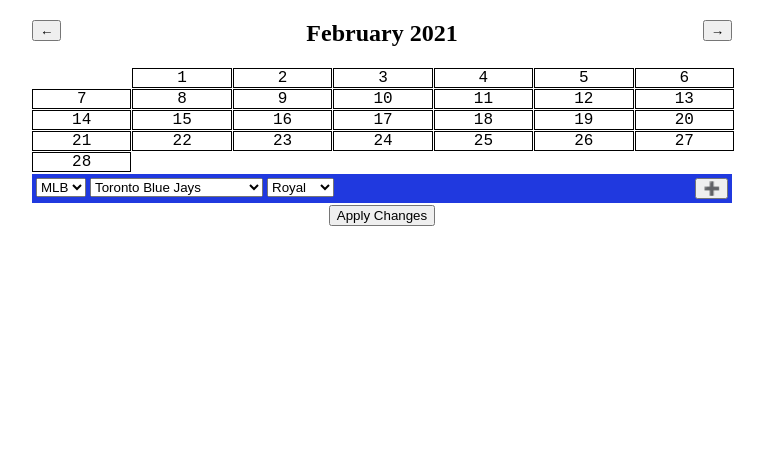
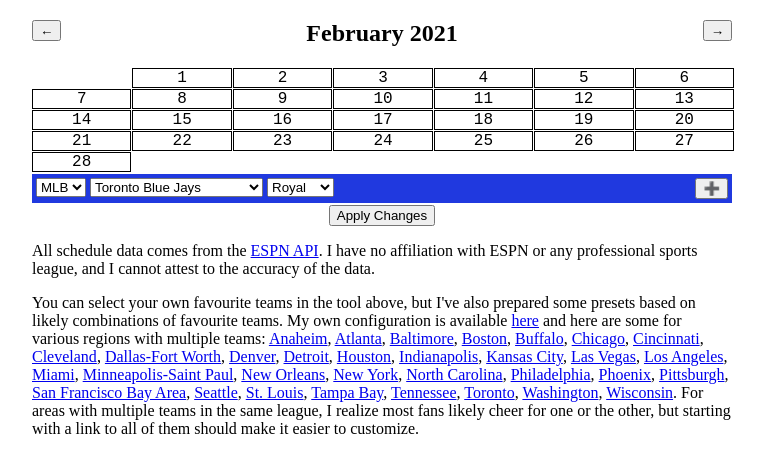
Before and after one commit to jdw1996/sports-schedule, a React (Create React App) app: page / in a window 1280 px wide. Shown: the top 472 px of the page, without its empty margins (258-1023 px from the left). Built offline with nearby package versions, Linux system fonts and the light colour scheme.

Commit message:
Add explanatory text and presets

```diff
--- a/src/index.css
+++ b/src/index.css
@@ -6,6 +6,10 @@
 
 button {
   display: inline-block;
+}
+
+p {
+  text-align: left;
 }
 
 .next-button,
--- a/src/index.tsx
+++ b/src/index.tsx
@@ -6,6 +6,7 @@
 import { getSchedule } from './espn-client';
 import { Game } from './games';
 import './index.css';
+import { presets } from './presets';
 import { LEAGUES, TEAMS } from './teams';
 
 const ADD_SYMBOL = '➕';
@@ -126,11 +127,13 @@
         }}
         value={pendingTeam}
       >
-        {Object.entries(TEAMS.get(pendingLeague) ?? {}).map(([teamCode, teamName]) => (
-          <option key={teamCode} value={teamCode}>
-            {teamName}
-          </option>
-        ))}
+        {Object.entries(TEAMS.get(pendingLeague) ?? {})
+          .sort(([, teamName1], [, teamName2]) => teamName1.localeCompare(teamName2))
+          .map(([teamCode, teamName]) => (
+            <option key={teamCode} value={teamCode}>
+              {teamName}
+            </option>
+          ))}
       </select>
       <select
         className="colour-select"
@@ -295,6 +298,27 @@
 ReactDOM.render(
   <React.StrictMode>
     <App />
+    <p>
+      All schedule data comes from the{' '}
+      <a href="https://gist.github.com/akeaswaran/b48b02f1c94f873c6655e7129910fc3b">ESPN API</a>. I have no affiliation
+      with ESPN or any professional sports league, and I cannot attest to the accuracy of the data.
+    </p>
+    <p>
+      You can select your own favourite teams in the tool above, but I&apos;ve also prepared some presets based on
+      likely combinations of favourite teams. My own configuration is available{' '}
+      <a href="/sports-schedule?MLB_TOR=Royal&NHL_TOR=Navy&NBA_TOR=Purple&MLB_NYM=Orange&NFL_BUF=Red">here</a> and here
+      are some for various regions with multiple teams:{' '}
+      {presets.map(([location, query], idx) => (
+        <>
+          {idx === 0 || <span>, </span>}
+          <a key={location} href={`/sports-schedule${query}`}>
+            {location}
+          </a>
+        </>
+      ))}
+      . For areas with multiple teams in the same league, I realize most fans likely cheer for one or the other, but
+      starting with a link to all of them should make it easier to customize.
+    </p>
   </React.StrictMode>,
   document.getElementById('root'),
 );
--- /dev/null
+++ b/src/presets.ts
@@ -0,0 +1,37 @@
+export const presets: [string, string][] = [
+  ['Anaheim', '?MLB_LAA=Red&NHL_ANA=Orange'],
+  ['Atlanta', '?MLB_ATL=Navy&NBA_ATL=Red&NFL_ATL=Black'],
+  ['Baltimore', '?MLB_BAL=Orange&NFL_BAL=Purple'],
+  ['Boston', '?MLB_BOS=Red&NBA_BOS=Green&NFL_NE=Navy&NHL_BOS=Yellow'],
+  ['Buffalo', '?NFL_BUF=Royal&NHL_BUF=Yellow'],
+  ['Chicago', '?MLB_CHC=Royal&MLB_CHW=Silver&NBA_CHI=Black&NFL_CHI=Orange&NHL_CHI=Red'],
+  ['Cincinnati', '?MLB_CIN=Red&NFL_CIN=Orange'],
+  ['Cleveland', '?MLB_CLE=Navy&NBA_CLE=Brick&NFL_CLE=Orange'],
+  ['Dallas-Fort Worth', '?MLB_TEX=Red&NBA_DAL=Royal&NFL_DAL=Navy&NHL_DAL=Green'],
+  ['Denver', '?MLB_COL=Purple&NBA_DEN=Sky&NFL_DEN=Orange&NHL_COL=Brick'],
+  ['Detroit', '?MLB_DET=Orange&NBA_DET=Royal&NFL_DET=Silver&NHL_DET=Red'],
+  ['Houston', '?MLB_HOU=Orange&NBA_HOU=Red&NFL_HOU=Navy'],
+  ['Indianapolis', '?NBA_IND=Yellow&NFL_IND=Royal'],
+  ['Kansas City', '?MLB_KC=Royal&NFL_KC=Red'],
+  ['Las Vegas', '?NFL_LV=Black&NHL_VGS=Gold'],
+  ['Los Angeles', '?MLB_LAD=Royal&NBA_LAC=Red&NBA_LAL=Purple&NFL_LAC=Sky&NFL_LAR=Yellow&NHL_LA=Black'],
+  ['Miami', '?MLB_MIA=Sky&NBA_MIA=Black&NFL_MIA=Teal&NHL_FLA=Red'],
+  ['Minneapolis-Saint Paul', '?MLB_MIN=Red&NBA_MIN=Navy&NFL_MIN=Purple&NHL_MIN=Green'],
+  ['New Orleans', '?NBA_NO=Navy&NFL_NO=Gold'],
+  [
+    'New York',
+    '?MLB_NYM=Pink&MLB_NYY=Navy&NBA_BKN=Black&NBA_NY=Orange&NFL_NYG=Silver&NFL_NYJ=Green&NHL_NJ=Red&NHL_NYI=Teal&NHL_NYR=Royal',
+  ],
+  ['North Carolina', '?NBA_CHA=Purple&NFL_CAR=Sky&NHL_CAR=Red'],
+  ['Philadelphia', '?MLB_PHI=Red&NBA_PHI=Royal&NFL_PHI=Teal&NHL_PHI=Orange'],
+  ['Phoenix', '?MLB_ARI=Brick&NBA_PHX=Purple&NFL_ARI=Red&NHL_ARI=Black'],
+  ['Pittsburgh', '?MLB_PIT=Yellow&NFL_PIT=Black&NHL_PIT=Sky'],
+  ['San Francisco Bay Area', '?MLB_OAK=Green&MLB_SF=Orange&NBA_GS=Royal&NFL_SF=Red&NHL_SJ=Teal'],
+  ['Seattle', '?MLB_SEA=Teal&NFL_SEA=Navy'],
+  ['St. Louis', '?MLB_STL=Red&NHL_STL=Royal'],
+  ['Tampa Bay', '?MLB_TB=Sky&NFL_TB=Red&NHL_TB=Royal'],
+  ['Tennessee', '?NBA_MEM=Sky&NFL_TEN=Navy&NHL_NSH=Yellow'],
+  ['Toronto', '?MLB_TOR=Royal&NBA_TOR=Red&NHL_TOR=Navy'],
+  ['Washington', '?MLB_WSH=Navy&NBA_WSH=Silver&NFL_WSH=Brick&NHL_WSH=Red'],
+  ['Wisconsin', '?MLB_MIL=Navy&NBA_MIL=Purple&NFL_GB=Green'],
+];
```
